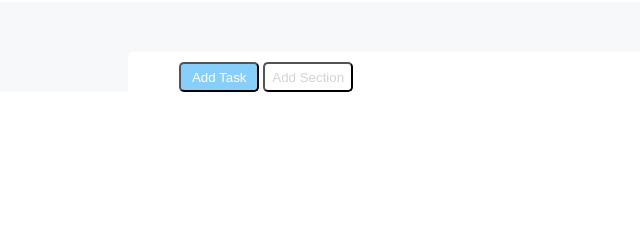
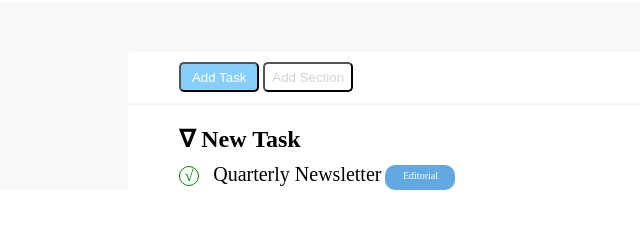
Before and after one commit to Alessio2299/html-css-toboolist, a plain HTML site: page index.html in a window 1280 px wide. Shown: the part 58-286 px from the top of the page, without its empty margins (0-640 px from the left). Drawn offline with Linux system fonts and the light colour scheme.

Commit message:
Add section New-Task

```diff
--- a/index.html
+++ b/index.html
@@ -19,16 +19,23 @@
     <main>
       <div class="principal-container">
         <!-- Container with button -->
-        <div class="container-button">
+        <div class="container-button main">
           <div class="section-button">
             <button class="btn-blue">Add Task</button>
             <button class="btn-white">Add Section</button>
           </div>
         </div>
-          <div class="section-text">
-            <section class="new-task">
+          <div class="container main">
+            <div class="section new-task">
+              <h2 class="title-section"> &nabla; New Task</h2>
+              <div class="content-text">
+                <span class="right">&radic;</span>
+                <span class="text">Quarterly Newsletter</span>
+                <span class="editorial">Editorial</span>
+              </div>
+            </div>
 
-            </section>
+            </div>
           </div>
       </div>
 
--- a/style.css
+++ b/style.css
@@ -3,6 +3,15 @@
   margin: 0;
   padding: 0;
   box-sizing: border-box;
+}
+.main{
+  width: 80%;
+  margin: auto;
+  background-color: #fff;
+}
+.section{
+  width: 90%;
+  margin: auto;
 }
 /* End Common */
 
@@ -21,15 +30,12 @@
 }
 /* End Header */
 
-/* Start Main */
+/* Start Container Button */
 .principal-container{
   background-color: rgb(246, 248, 249);
   padding-top: 50px;
 }
 .container-button{
-  width: 80%;
-  margin: auto;
-  background-color: #fff;
   border-top-left-radius: 5px;
   border-top-right-radius: 5px;
 
@@ -38,6 +44,7 @@
   width: 90%;
   margin: auto;
   padding-top: 10px;
+  padding-bottom: 10px;
 }
 .btn-blue{
   width: 80px;
@@ -52,6 +59,40 @@
   color: lightgrey;
   border-radius: 5px;
 }
-.section-text{
+/* End Container Button */
 
+/* Start Section */
+.container{
+  margin-top: 3px;
 }
+.title-section{
+  padding-top: 20px;
+}
+.right{
+  border-radius: 50%;
+  display: inline-block;
+  width: 20px;
+  height: 20px;
+  text-align: center;
+  border: 1px solid green;
+  color: green;
+}
+.text{
+  margin-left: 10px;
+  font-size: 20px;
+}
+.content-text{
+  margin: 10px 0px;
+}
+.editorial{
+  display: inline-block;
+  background-color: rgb(98, 169, 228);
+  color: #fff;
+  height: 25px;
+  width: 70px;
+  border-radius: 10px;
+  text-align: center;
+  vertical-align: middle;
+  font-size: 10px;
+  padding-top: 5px;
+}
```
